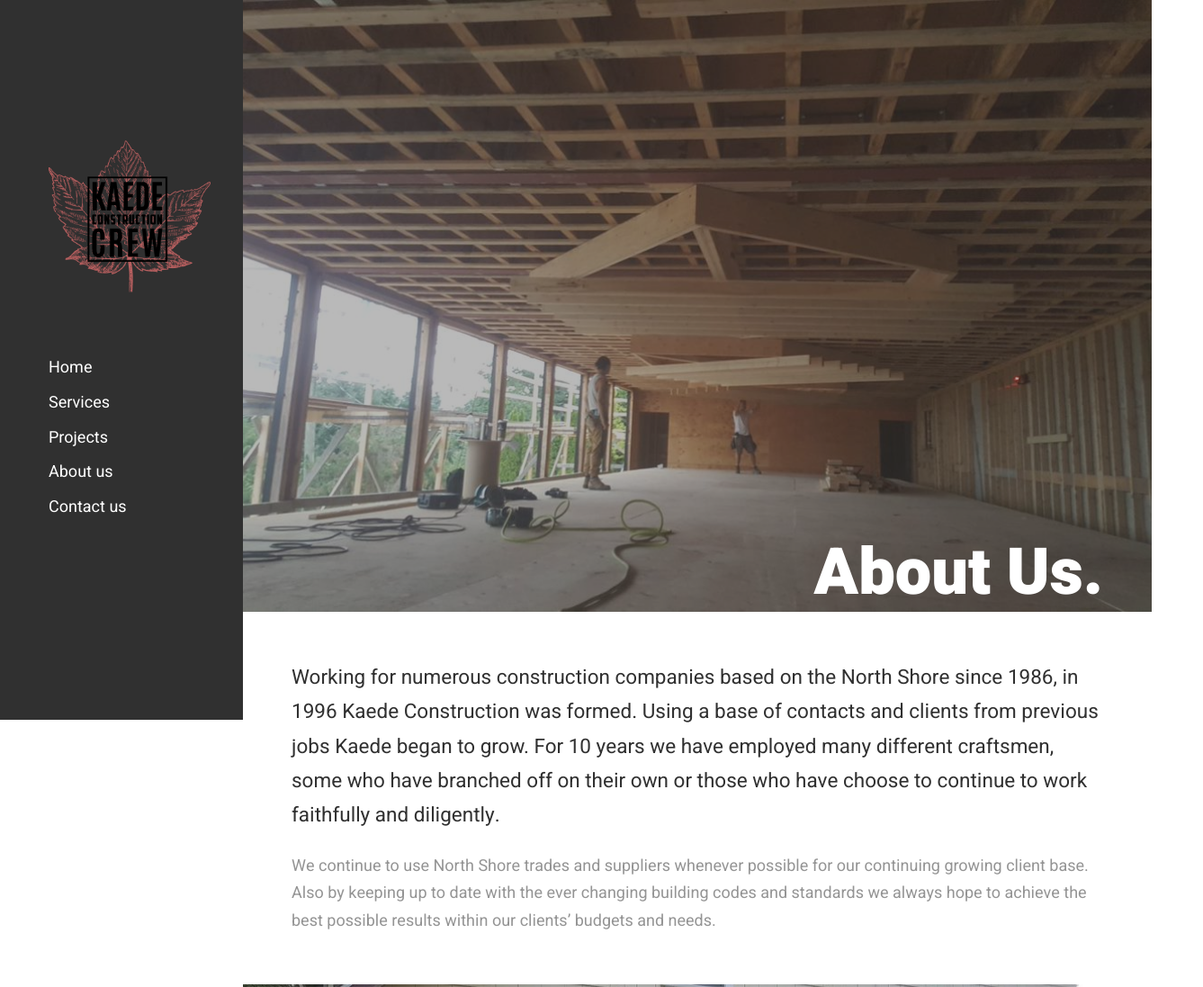
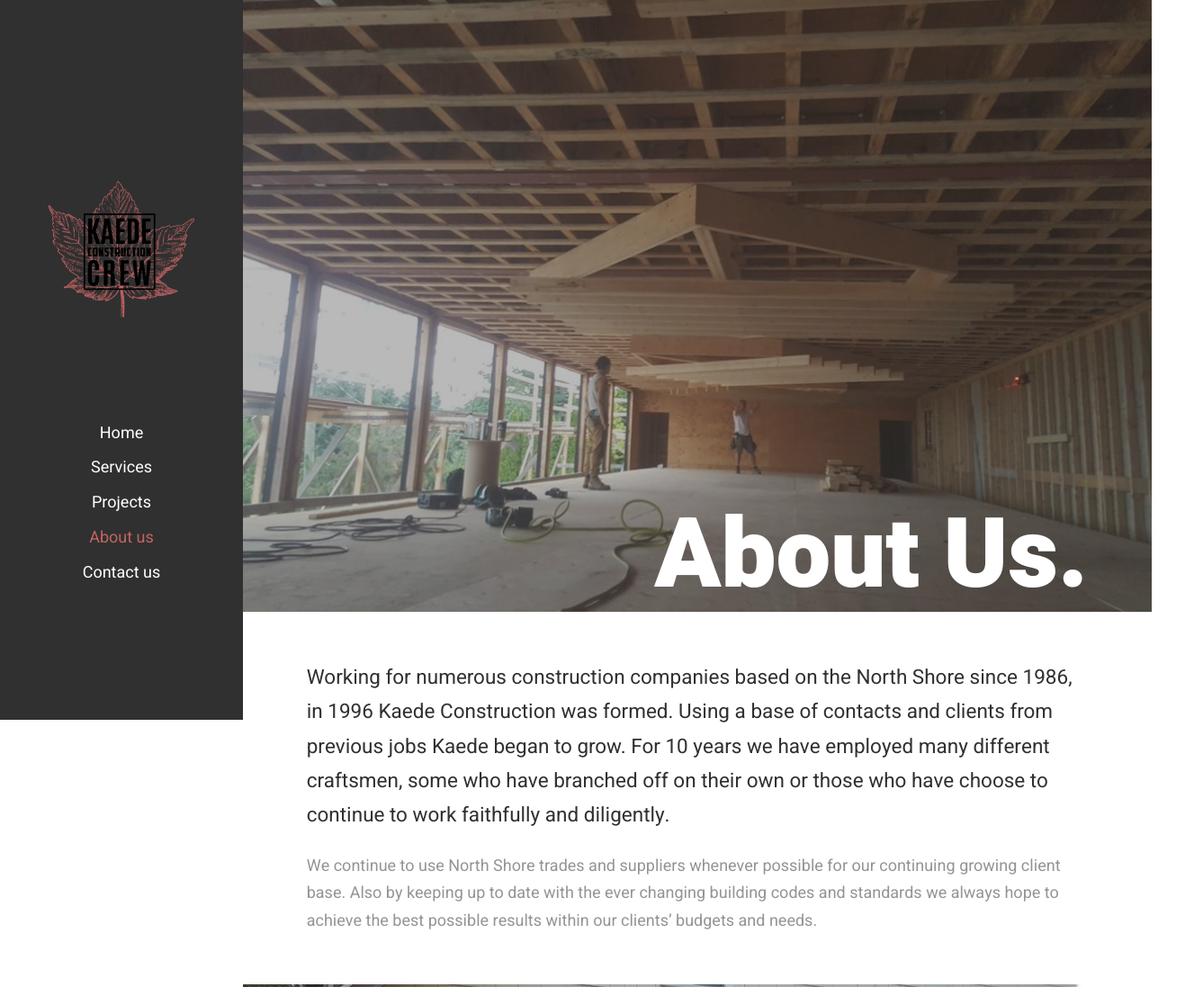
Before and after one commit to jasper-th-wang/Kaede-Website, a Gatsby site: page /about-us in a window 1280 px wide. Shown: the top 1097 px of the page at 90% size, 1337 px wide, since content can reach past the window. Built offline with nearby package versions, Linux system fonts and the light colour scheme; Gatsby itself is replaced by a stand-in of ours.

Commit message:
fix more layout issues like  info-cards, and implement desktop page transition

```diff
--- a/src/assets/sass/base/_pages.scss
+++ b/src/assets/sass/base/_pages.scss
@@ -1,6 +1,9 @@
 // page specific styles
 
 // Global (every pages)
+html {
+  overflow-y: scroll;
+}
 
 body {
   overflow-x: hidden;
--- a/src/assets/sass/components/_cards.scss
+++ b/src/assets/sass/components/_cards.scss
@@ -1,13 +1,32 @@
+.info-cards-container {
+  @media only screen and (min-width: 1200px) {
+    display: grid;
+    grid-template-columns: repeat(auto-fit, minmax(25rem, 1fr));
+    grid-template-columns: repeat(auto-fit, min-content);
+    row-gap: 3rem;
+    align-items: center;
+  }
+}
+
 .info-card {
   // reset
   margin: 0;
   padding: 3rem;
+
+  @media only screen and (min-width: 1200px) {
+    padding: 0;
+    position: relative;
+  }
 
   &__img {
     display: block;
     margin: 0 auto;
     @media only screen and (min-width: 768px) {
       width: 80%;
+    }
+
+    @media only screen and (min-width: 992px) {
+      height: 20rem;
     }
   }
 
@@ -16,5 +35,9 @@
 
     margin-top: 3rem;
     text-align: center;
+
+    @media only screen and (min-width: 1200px) {
+      display: block;
+    }
   }
 }
--- a/src/assets/sass/components/_hero.scss
+++ b/src/assets/sass/components/_hero.scss
@@ -57,8 +57,8 @@
     h1 {
       // color: currentColor;
       margin: 0;
-      @media only screen and (min-width: 768px) {
-        // font-size: 6em;
+      @media only screen and (min-width: 1200px) {
+        font-size: 6em;
       }
     }
 
--- a/src/assets/sass/utils/_variables.scss
+++ b/src/assets/sass/utils/_variables.scss
@@ -9,4 +9,7 @@ $secondary-grey: #949494;
   @media only screen and (min-width: 768px) {
     --side-margin: 3rem;
   }
+  @media only screen and (min-width: 1200px) {
+    --side-margin: 7%;
+  }
 }
--- /dev/null
+++ b/src/components/desktopPageTransition.js
@@ -0,0 +1,29 @@
+import React from 'react';
+import { motion } from 'framer-motion';
+
+const sectionVariants = {
+  hidden: { opacity: 0 },
+  visible: {
+    opacity: 1,
+    transition: {
+      type: 'spring',
+      mass: 10,
+      damping: 60,
+    }
+  },
+}
+
+const DesktopPageTransition = ({ children }) => {
+
+  return (
+    <motion.div
+      variants={ sectionVariants }
+      initial="hidden"
+      animate="visible"
+    >
+      {children }
+    </motion.div>
+  );
+}
+
+export default DesktopPageTransition;
--- a/src/components/header.js
+++ b/src/components/header.js
@@ -96,7 +96,7 @@ const Header = ({ siteTitle, location }) => {
         </button>
         {
           isDesktopState ?
-            <MenuListDesktop /> :
+            <MenuListDesktop location={ location } /> :
             <MenuList toggled={ menuListState } toggleMenuHandler={ closeMenuList } />
         }
       </nav>
--- a/src/components/header.module.scss
+++ b/src/components/header.module.scss
@@ -11,18 +11,20 @@
 
   @media only screen and (min-width: 1200px) {
     position: fixed;
+    padding: 0 3rem;
     top: 0;
     left: 0;
     width: 15rem;
     height: 100vh;
     display: grid;
 
-    grid-template-rows: [marginTop] 1fr [logo] 1fr [menuList] 2fr [marginBottom] 1fr;
+    grid-template-rows: [marginTop] 1fr [logo] 1fr [menuList] 2fr [marginBottom] 3rem;
   }
 
   nav {
     margin-left: var(--side-margin);
     z-index: 1000;
+    // align-self: flex-end;
 
     @media only screen and (min-width: 1200px) {
       grid-area: menuList;
@@ -36,6 +38,8 @@
 
   @media only screen and (min-width: 1200px) {
     grid-area: logo;
+    display: block;
+    max-width: 100%;
     justify-self: end;
   }
   &__leaf {
@@ -56,7 +60,7 @@
   width: 5rem;
   z-index: 10;
   @media only screen and (min-width: 1200px) {
-    width: 10rem;
+    width: 100%;
   }
 }
 
--- a/src/components/layout.js
+++ b/src/components/layout.js
@@ -1,12 +1,12 @@
 import React from "react"
 import PropTypes from "prop-types"
 import { useStaticQuery, graphql } from "gatsby"
-
 import Header from "./header"
 import classes from "./layout.module.scss";
 import '../assets/sass/main.scss';
 import { Location } from '@reach/router'
 
+import { AnimatePresence } from 'framer-motion';
 
 const Layout = ({ children }) => {
   const data = useStaticQuery(graphql`
@@ -31,6 +31,7 @@ const Layout = ({ children }) => {
       <div className={ classes.mainArea }>
         <main>
           { children }
+
         </main>
         <footer>Copyright &#169; 2020 Kaede Construction Ltd. All rights reserved.</footer>
       </div>
--- a/src/components/menuListDesktop.js
+++ b/src/components/menuListDesktop.js
@@ -2,17 +2,22 @@ import React from 'react';
 import { motion } from 'framer-motion';
 
 import classes from './menuListDesktop.module.scss';
+// import DelayedLink from './delayedLink';
+import { Link } from 'gatsby';
 
 
 const menuItems = [['Home', ''], ['Services', 'services'], ['Projects', 'projects'], ['About us', 'about-us'], ['Contact us', 'contact-us']];
 
-const MenuListDesktop = () => {
-
+const MenuListDesktop = ({ location }) => {
+  console.log(location.pathname);
 
   return (
     <ul className={ classes.menuListDesktop }>
       {menuItems.map((item, index) => (
-        <li key={ item[0] }>{ item[0] }</li>
+        <li
+          key={ item[0] }
+          className={ location.pathname === `/${ item[1] }` ? classes.currentPage : null }
+        ><Link to={ `/${ item[1] }` } >{ item[0] }</Link></li>
       )) }
     </ul>
   );
--- a/src/components/menuListDesktop.module.scss
+++ b/src/components/menuListDesktop.module.scss
@@ -1,11 +1,25 @@
+@import "../assets/sass/utils/variables";
+
 .menuListDesktop {
   list-style: none;
   color: #fff;
-  text-align: left;
+  text-align: center;
 
   li {
     &:not(:last-child) {
       margin-bottom: 1rem;
     }
   }
+
+  a,
+  a:visited,
+  a:hover,
+  a:active {
+    text-decoration: none;
+    color: currentColor;
+  }
 }
+
+.currentPage {
+  color: $primary-red;
+}
--- a/src/pages/about-us.js
+++ b/src/pages/about-us.js
@@ -6,6 +6,7 @@ import Img from 'gatsby-image';
 import LeafSVG from '../assets/svgs/leaf.inline.svg';
 import SEO from "../components/seo"
 import Carousel from '../components/carousel';
+import DesktopPageTransition from '../components/desktopPageTransition';
 
 
 const AboutUsPage = () => {
@@ -41,7 +42,7 @@ const AboutUsPage = () => {
 
   return (
 
-    <>
+    <DesktopPageTransition>
       <SEO title="About Us" />
       <section className="hero">
         <Img fluid={ imageData.hero.childImageSharp.fluid } alt="About-us" className="hero__img" />
@@ -94,7 +95,7 @@ in the building community.</p>
         <button className="small-button"><Link to="/contact-us">Contact Us</Link></button>
         <LeafSVG className="leaf" />
       </section>
-    </>
+    </DesktopPageTransition>
 
   );
 }
--- a/src/pages/contact-us.js
+++ b/src/pages/contact-us.js
@@ -6,6 +6,7 @@ import FacebookIcon from '../assets/svgs/facebook.inline.svg';
 import InstagramIcon from '../assets/svgs/instagram.inline.svg';
 import ContactForm from '../components/ContactForm';
 import SEO from "../components/seo"
+import DesktopPageTransition from '../components/desktopPageTransition';
 
 
 const ContactUsPage = () => {
@@ -30,7 +31,7 @@ const ContactUsPage = () => {
 
   return (
 
-    <>
+    <DesktopPageTransition>
       <SEO title="Contact Us" />
       <section className="hero">
         <Img fluid={ imageData.home1.childImageSharp.fluid } alt="Dream Home" className="hero__img" />
@@ -73,7 +74,7 @@ const ContactUsPage = () => {
       <section className="section section--grey">
         <ContactForm />
       </section>
-    </>
+    </DesktopPageTransition>
 
   );
 }
--- a/src/pages/index.js
+++ b/src/pages/index.js
@@ -5,7 +5,7 @@ import LeafSVG from '../assets/svgs/leaf.inline.svg';
 import SEO from "../components/seo"
 import RevealBoxes from '../components/revealBoxes';
 import Carousel from '../components/carousel';
-
+import DesktopPageTransition from '../components/desktopPageTransition';
 
 
 const IndexPage = () => {
@@ -39,7 +39,7 @@ const IndexPage = () => {
   ]
 
   return (
-    <>
+    <DesktopPageTransition>
       <SEO title="Home" />
       <section className="hero">
         <Img fluid={ imageData.home1.childImageSharp.fluid } alt="Dream Home" className="hero__img" />
@@ -79,7 +79,7 @@ const IndexPage = () => {
         <button className="small-button"><Link to="/contact-us">Contact Us</Link></button>
         <LeafSVG className="leaf" />
       </section>
-    </>
+    </DesktopPageTransition>
   );
 }
 
--- a/src/pages/projects.js
+++ b/src/pages/projects.js
@@ -2,6 +2,7 @@ import React from "react"
 import { useStaticQuery, graphql } from "gatsby"
 import Img from 'gatsby-image';
 import SEO from "../components/seo"
+import DesktopPageTransition from '../components/desktopPageTransition';
 
 
 const ProjectsPage = () => {
@@ -30,7 +31,7 @@ const ProjectsPage = () => {
 
   return (
 
-    <>
+    <DesktopPageTransition>
       <SEO title="Projects" />
       <section className="hero">
         <Img fluid={ imageData.home1.childImageSharp.fluid } alt="Dream Home" className="hero__img" />
@@ -38,8 +39,7 @@ const ProjectsPage = () => {
           <h1>Projects</h1>
         </div>
       </section>
-
-    </>
+    </DesktopPageTransition>
 
   );
 }
```
Also changed, not shown: gatsby-browser.js (+12 -0 lines), src/pages/services.js (+6 -3 lines).
